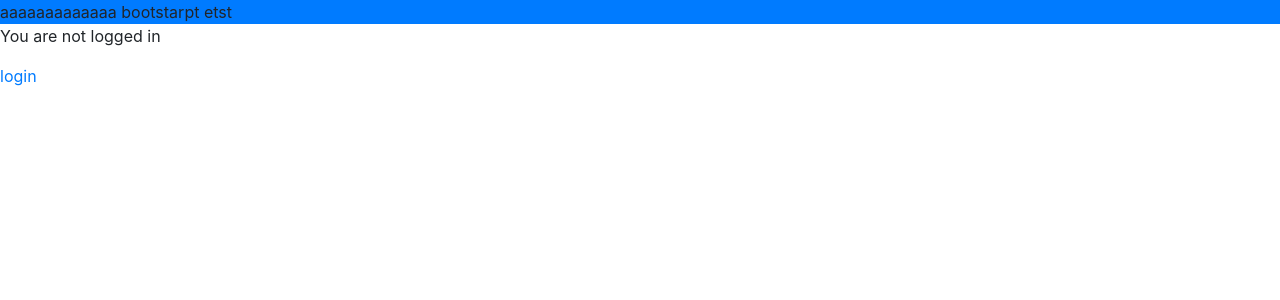
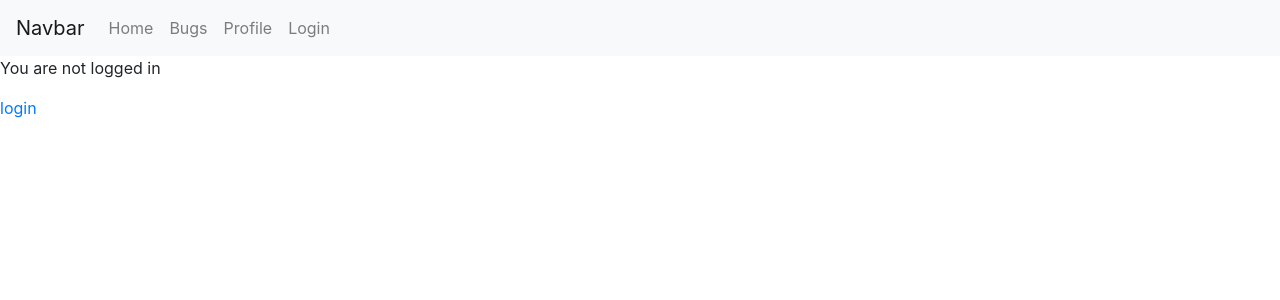
Before and after one commit to AnttiRae/BugTracker, a Django app: template templates/home.html in a window 1280 px wide. Shown: the top 300 px of the page. Run offline with Django 3.2, Linux system fonts and the light colour scheme; the template is opened without the code that fills it, so the values that code supplies are empty; some libraries are stand-ins or nearby versions.

Commit message:
add bugs template, update base template to include navbar

```diff
--- a/templates/base.html
+++ b/templates/base.html
@@ -3,13 +3,33 @@
 <html>
 <head>
   {% load static %}
+  <script src="https://code.jquery.com/jquery-3.2.1.slim.min.js" integrity="sha384-KJ3o2DKtIkvYIK3UENzmM7KCkRr/rE9/Qpg6aAZGJwFDMVNA/GpGFF93hXpG5KkN" crossorigin="anonymous"></script>
+  <script src="https://cdnjs.cloudflare.com/ajax/libs/popper.js/1.12.9/umd/popper.min.js" integrity="sha384-ApNbgh9B+Y1QKtv3Rn7W3mgPxhU9K/ScQsAP7hUibX39j7fakFPskvXusvfa0b4Q" crossorigin="anonymous"></script>
+  <script src="https://maxcdn.bootstrapcdn.com/bootstrap/4.0.0/js/bootstrap.min.js" integrity="sha384-JZR6Spejh4U02d8jOt6vLEHfe/JQGiRRSQQxSfFWpi1MquVdAyjUar5+76PVCmYl" crossorigin="anonymous"></script>
   <link rel="stylesheet" href="{% static '/css/bootstrap.min.css' %}">
   <link rel="stylesheet" href="{% static '/css/bootstrap.css' %}">
   <meta charset="utf-8">
   <title>{% block title %}Django Auth Tutorial{% endblock %}</title>
 </head>
 <body>
-  <div class="bg-primary">aaaaaaaaaaaaa bootstarpt etst</div
+  <nav class="navbar navbar-expand-lg navbar-light bg-light">
+    <a class="navbar-brand" href="#">Navbar</a>
+    <button class="navbar-toggler" type="button" data-toggle="collapse" data-target="#navbarNavAltMarkup" aria-controls="navbarNavAltMarkup" aria-expanded="false" aria-label="Toggle navigation">
+      <span class="navbar-toggler-icon"></span>
+    </button>
+    <div class="collapse navbar-collapse" id="navbarNavAltMarkup">
+      <div class="navbar-nav">
+        <a class="nav-item nav-link" href="/">Home</a>
+        <a class="nav-item nav-link" href="/bugs/">Bugs</a>
+        <a class="nav-item nav-link" href="/profile/">Profile</a>
+        {% if user.is_authenticated %}
+          <a class="nav-item nav-link" href="/accounts/logout">Logout</a>
+        {% else %}
+          <a class="nav-item nav-link" href="/accounts/login">Login</a>
+        {% endif %}
+      </div>
+    </div>
+  </nav>
   <main>
     {% block content %}
     {% endblock %}
```
Also changed, not shown: templates/bugs/bugs.html (added, +36 -0 lines).
